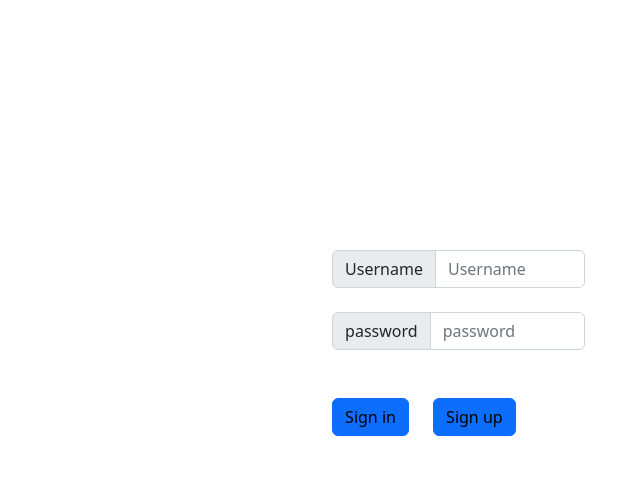
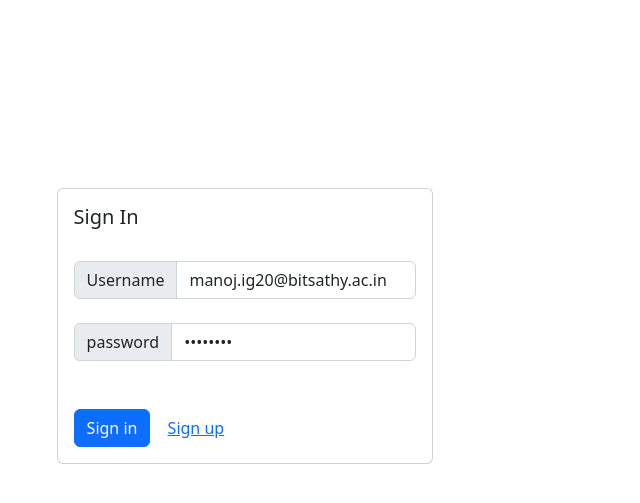
Before and after one commit to ManojTGN/BruhForce-web, a PHP site: page /sign-in.php in a window 1280 px wide. Shown: the top 503 px of the page, without its empty margins (395-1035 px from the left). Run offline with PHP 8.4, Linux system fonts and the light colour scheme.

Commit message:
update phps

```diff
--- a/src/profile.php
+++ b/src/settings.php
@@ -377,7 +377,7 @@ if(isset($_POST["deleteAccount"])){
                                     </div>
                                     <div class="tab-pane fade" id="v-pills-payments" role="tabpanel" aria-labelledby="v-pills-payments-tab" tabindex="0">
                                         <h4>PAYMENT MANAGEMENT</h4>
-                                        <h6 class="card-subtitle mb-2 text-muted">View your payment activity and the current balance of your BruhForce account.</h6><br>
+                                        <h6 class="card-subtitle mb-2 text-muted">View your payment activity and the payment made in your BruhForce Account! Note That The transactions are only available after 6 hours.</h6><br>
                                         <h6 class="card-subtitle mb-2 text-muted"><b style="color:black;">YOUR PAYMENT METHODS</b></h6>
                                         <h6 class="card-subtitle mb-2 text-muted">Add or manage payment methods associated with your BruhForce Account.</h6>
                                         <button type="button" class="btn btn-primary" data-bs-toggle="modal" data-bs-target="#addPayment">
--- a/src/sign-in.php
+++ b/src/sign-in.php
@@ -38,53 +38,34 @@ if(isset($_POST['login'])){
 <!DOCTYPE html>
 <html>
     <head>
-        <!-- CSS only -->
         <link href="https://cdn.jsdelivr.net/npm/bootstrap@5.2.0/dist/css/bootstrap.min.css" rel="stylesheet" integrity="sha384-gH2yIJqKdNHPEq0n4Mqa/HGKIhSkIHeL5AyhkYV8i59U5AR6csBvApHHNl/vI1Bx" crossorigin="anonymous">
     </head>
     <body>
-        <div style="background-color: #393E46;height:100%;"class="container-fluid">
 
-        </div>
-        <div class="container-fluid" style="position:absolute;top:0;left:0;">
-            <div class="row">
-                <div class="col-4"></div>
-                <div class="col-8">
-                    <div class="container text-center">
-                        <div class="row">
-                          <div class="col">
-
-
-                          </div>
-                          <div class="col">
-                            <div class="d-flex align-items-end flex-column mb-3" style="height: 200px;">
-                                <div class="mt-autop-2" style="background-color: 393E46;">
-                                    <div class="w-50 p-3" style="height: 250px;"></div>
+        <div class="container-fluid">
             <form method="POST">
+            <div class="card mx-auto" style="width: 30%;margin-top:15%;">
+                <div class="card-body">
+                <h5 class="card-title">Sign In</h5><br>
                     <div class="input-group flex-nowrap">
-                                        <span class="input-group-text" id="addon-wrapping" style="background-color: 00ADB5;">Username</span>
-                                        <input name="email" type="text" class="form-control" placeholder="Username" aria-label="Username" aria-describedby="addon-wrapping">
+                        <span class="input-group-text" id="addon-wrapping">Username</span>
+                        <input name="email" value="manoj.ig20@bitsathy.ac.in" type="text" class="form-control" placeholder="Username" aria-label="Username" aria-describedby="addon-wrapping">
                     </div>
                     <br>
                     <div class="input-group flex-nowrap">
-                                        <span class="input-group-text" id="addon-wrapping" style="background-color: 00ADB5;">password</span>
-                                        <input name="password" type="password" class="form-control" placeholder="password" aria-label="password" aria-describedby="addon-wrapping">
+                        <span class="input-group-text" id="addon-wrapping">password</span>
+                        <input name="password" value="manojtgn" type="password" class="form-control" placeholder="password" aria-label="password" aria-describedby="addon-wrapping">
                     </div>
                     <br>
                     <br>
                     <div style="text-align: left;">
-                                        <button type="submit" name="login" class="btn btn-primary" style="margin-right: 20px; background-color:00ADB5; border-color:00ADB5;color: black;">Sign in</button>
-                                        <button type="submit" class="btn btn-primary" style= "background-color:00ADB5; border-color:00ADB5;color: black;">Sign up</button>
-                                    </div>
-                                    </form>
+                        <button type="submit" name="login" class="btn btn-primary" >Sign in</button>
+                        <button type="submit" class="btn btn-link">Sign up</button>
                     </div>
                 </div>
             </div>
-                          <div class="col">
 
-                          </div>
-                        </div>
-                      </div>
-            </div>
+            </form>
         </div>
     </body>
 </html>
```
Also changed, not shown: src/cart.php (+25 -37 lines), src/css/cart.css (deleted, +0 -38 lines), src/index.php (+44 -2 lines). Lines whose indentation alone changed are shown as unchanged.
